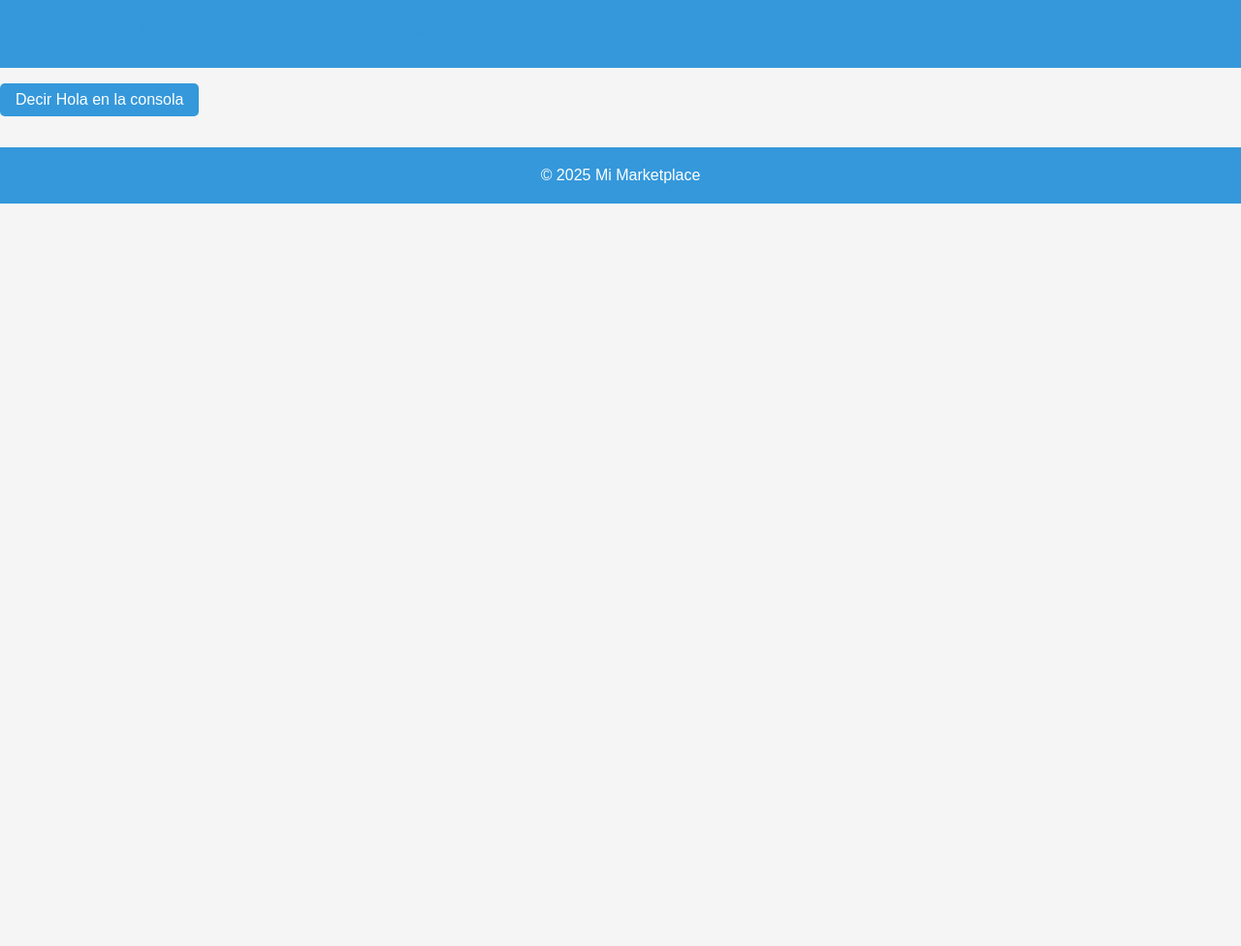
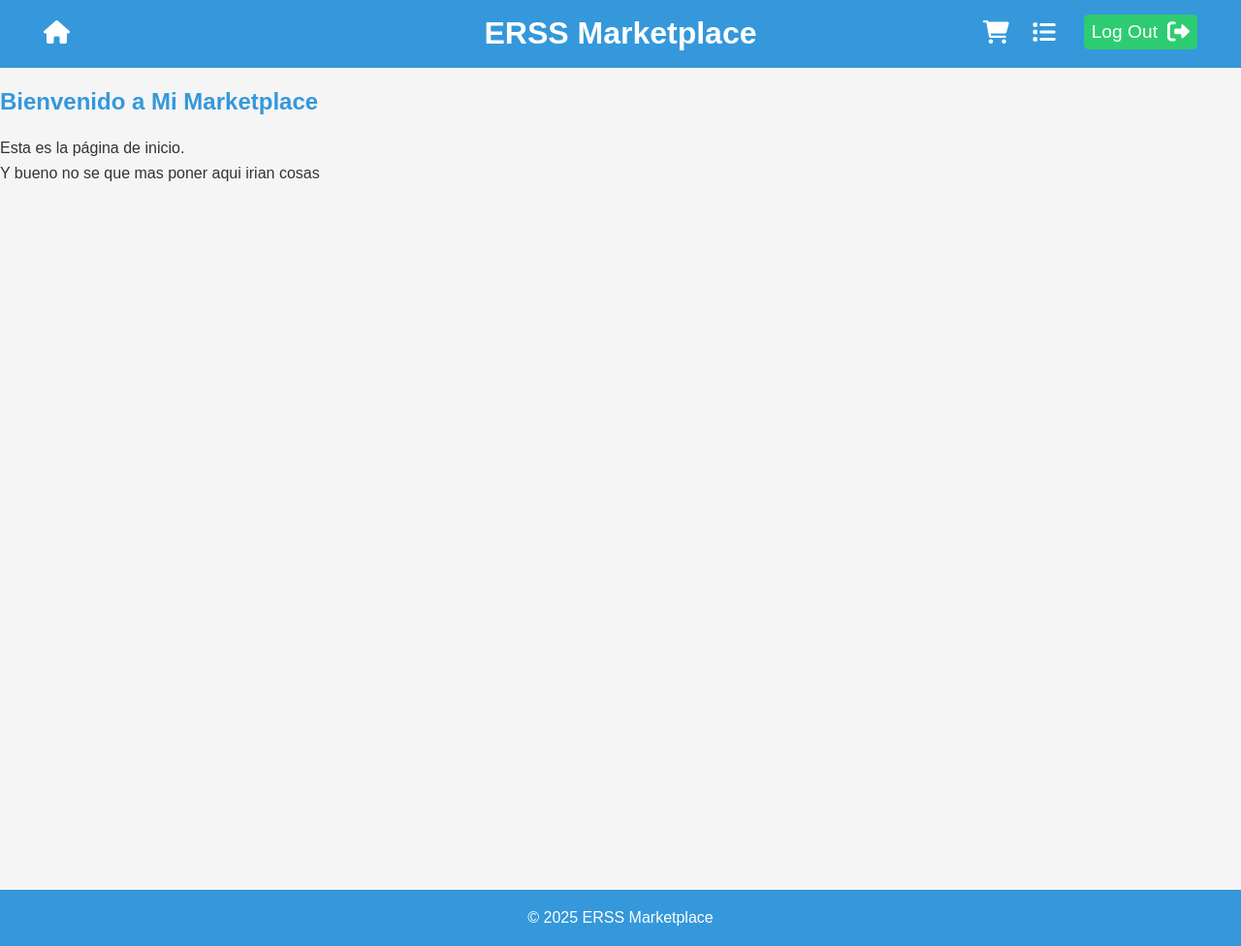
Before and after one commit to marcmarant/erssmarket, a Flask app: template app/templates/home.html in a window 1280 px wide. Shown: the whole page at 97% size. Before the commit the page ends 210 px from the top, so only its background shows below. Run offline with Flask 3, Linux system fonts and the light colour scheme; the template is opened without the code that fills it, so the values that code supplies are empty.

Commit message:
update base

```diff
--- a/app/routes/views.py
+++ b/app/routes/views.py
@@ -6,10 +6,6 @@ main = Blueprint('main', __name__)
 @main.route('/')
 def home():
     return render_template('home.html');
-
-@main.route('/home2')
-def home2():
-    return render_template('home2.html');
 
 """
 Ruta con la vista para iniciar sesión en la aplicación
--- a/app/static/styles/index.css
+++ b/app/static/styles/index.css
@@ -2,6 +2,7 @@
 :root {
   --color-primary: #3498db; /* Azul */
   --color-secondary: #2ecc71; /* Verde */
+  --color-secondary-dark: #2fb868; /* Verde Oscuro */
   --color-background: #f5f5f5; /* Gris claro */
   --color-text: #333333; /* Gris oscuro */
   --color-text-light: #dddddd; /* Gris para bordes */
@@ -41,10 +42,10 @@ h1, h2, h3, h4, h5, h6 {
 
 /* Enlaces */
 a {
-  color: var(--color-primary);
+  color: #fff;
   text-decoration: none;
+  transition: color 0.2s ease;
 }
-
 a:hover {
   color: var(--color-secondary);
   text-decoration: underline;
@@ -52,17 +53,17 @@ a:hover {
 
 /* Botones */
 button {
-  background-color: var(--color-primary);
+  background-color: var(--color-secondary);
   color: white;
   border: none;
   padding: 0.5rem 1rem;
   border-radius: 5px;
   cursor: pointer;
   font-size: 1rem;
+  transition: background-color 0.2s ease;
 }
-
 button:hover {
-  background-color: var(--color-secondary);
+  background-color: var(--color-secondary-dark);
 }
 
 /* Formularios */
@@ -81,21 +82,8 @@ input:focus, textarea:focus, select:focus {
   outline: none;
 }
 
-/* Contenedores */
-.container {
-  max-width: 1200px;
-  margin: 0 auto;
-  padding: 1rem;
-}
-
-/* Tarjetas */
-.card {
-  background-color: white;
-  border: 1px solid var(--color-text);
-  border-radius: 5px;
-  padding: 1rem;
-  box-shadow: 0 2px 5px rgba(0, 0, 0, 0.1);
-  margin-bottom: 1rem;
+main {
+  height: 100%;
 }
 
 /* Footer */
@@ -109,19 +97,46 @@ footer {
 
 /* Header */
 header {
+  position: relative;
   width: 100%;
   height: 70px;
   display: flex;
   flex-direction: row;
-  justify-content: space-between;
+  justify-content: center;
   align-items: center;
-  padding: 0 40px 0 40px;
   background-color: var(--color-primary);
-  color: white;
-  text-align: center;
   margin-bottom: 1rem;
 }
-
+header h1 {
+  color: #fff;
+  margin: 0;
+}
+header i {
+  font-size: 1.5em;
+}
+header span {
+  position: absolute;
+  left: 45px;
+}
+header nav {
+  position: absolute;
+  right: 45px;
+  display: flex;
+  flex-direction: row;
+  align-items: center;
+  gap: 1.5rem;
+}
 header button {
+  display: flex;
+  flex-direction: row;
+  align-items: center;
+  gap: 10px;
   background-color: var(--color-secondary);
+  font-size: 1.2em;
+  padding: 6px 8px;
+  margin-left: 5px;
+  transform: translateY(-2px);
 }
+header button i {
+  font-size: 1.2em;
+}
--- a/app/templates/base/base.html
+++ b/app/templates/base/base.html
@@ -5,33 +5,42 @@
   <meta name="viewport" content="width=device-width, initial-scale=1.0">
   <title>{% block title %}ErssMarket{% endblock %}</title>
   <link rel="stylesheet" href="{{ url_for('static', filename='styles/index.css') }}">
+  <link rel="stylesheet" href="https://cdnjs.cloudflare.com/ajax/libs/font-awesome/6.0.0-beta3/css/all.min.css">
+  {% block head %}
+  {% endblock %}
 </head>
 <body>
   <header>
-    <span>EM</span>
+    <span>
+      <a href="/">
+        <i class="fas fa-home"></i>
+      </a>
+    </span>
+    <h1>ERSS Marketplace</h1>
     <nav>
-        Aqui irian los enlaces a las diferentes secciones
+      <a href="/selector">
+        <i class="fas fa-shopping-cart"></i>
+      </a>
+      <a href="/selector">
+        <i class="fas fa-list"></i>
+      </a>
+      <button id="logoutButton">Log Out <i class="fas fa-sign-out-alt"></i></button>
     </nav>
-    <button id="logoutButton">Cerrar sesión</button>
   </header>
 
   <main>
     {% block content %}
-      <div>
-        <label for="username">Email:</label>
-        <input type="text" id="email" name="email" required>
-      </div>
-      <div>
-        <label for="username">Contraseña:</label>
-        <input type="text" id="password" name="password" required>
-      </div>
+      <!-- Bloque para añadir el contenido principal de la página -->
     {% endblock %}
   </main>
 
   <footer>
-    <p>&copy; 2025 Mi Marketplace</p>
+    <p>&copy; 2025 ERSS Marketplace</p>
   </footer>
 
+  {% block script %}
+    <!-- Bloque para añadir otro script -->
+  {% endblock %}
   <script>
     document.getElementById('logoutButton').addEventListener('click', function() {
       /*
--- a/app/templates/home.html
+++ b/app/templates/home.html
@@ -1,41 +1,10 @@
-<!DOCTYPE html>
-<html lang="es">
-<head>
-    <meta charset="UTF-8">
-    <meta name="viewport" content="width=device-width, initial-scale=1.0">
-    <title>{% block title %}Mi Marketplace{% endblock %}</title>
-    <link rel="stylesheet" href="{{ url_for('static', filename='styles/index.css') }}">
-    <link rel="stylesheet" href="{{ url_for('static', filename='styles/home.css') }}">
-</head>
-<body>
-    <header>
-        <h1>Bienvenido a Mi Marketplace</h1>
-    </header>
+{% extends "base/base.html" %}
 
-    <main>
-        <form id="loginForm">
-            <button type="submit">Decir Hola en la consola</button>
-        </form>
+{% block title %}Inicio - ErssMarket{% endblock %}
 
-        {% block content %}
-        {% endblock %}
-    </main>
+{% block content %}
+    <h2>Bienvenido a Mi Marketplace</h2>
+    <p>Esta es la página de inicio.</p>
 
-    <footer>
-        <p>&copy; 2025 Mi Marketplace</p>
-    </footer>
-
-    <script>
-        document.getElementById('loginForm').addEventListener('submit', function(event) {
-            event.preventDefault();
-            fetch("{{ url_for('api.autenticacion.login') }}", {
-                method: 'POST',
-                headers: {
-                    'Content-Type': 'application/json'
-                },
-                body: JSON.stringify({})
-            })
-        });
-    </script>
-</body>
-</html>
+    <p>Y bueno no se que mas poner aqui irian cosas</p>
+{% endblock %}
```
Also changed, not shown: app/templates/home2.html (deleted, +0 -10 lines).
